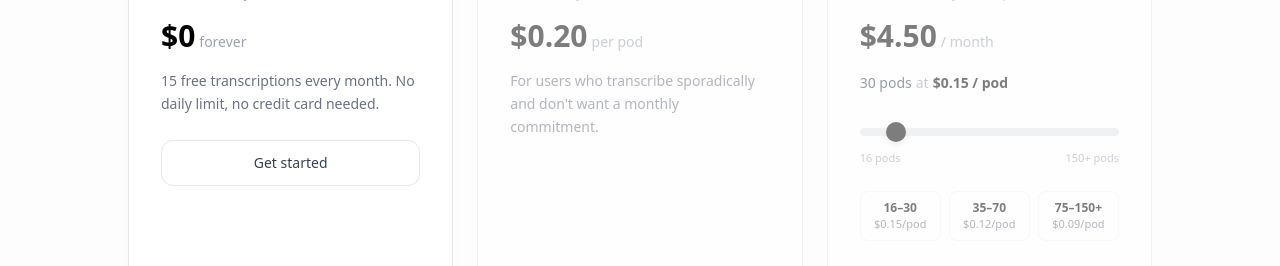
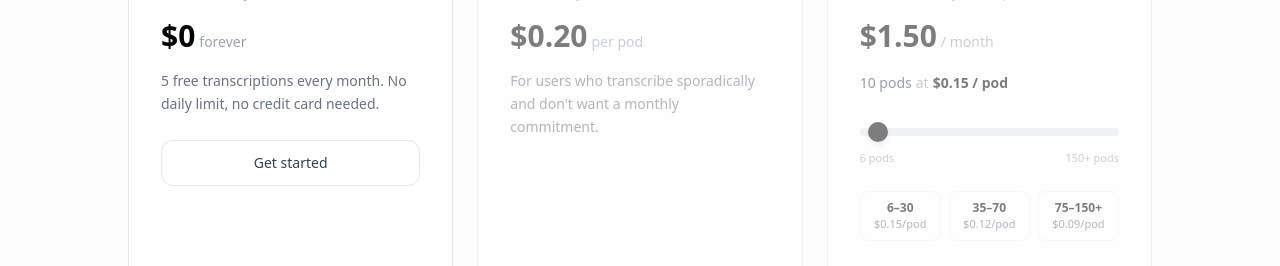
Before and after one commit to AlexGuri99/spotify-transcriptor, a Next.js app: page /pricing in a window 1280 px wide. Shown: the part 389-655 px from the top of the page. Built offline with nearby package versions, Linux system fonts and the light colour scheme; no server answers; a web font is replaced by a local one.

Commit message:
Lower free plan to 5/month, Pro starts at 6
Adjusted all references: FREE_PODS_PER_MONTH 15→5, Pro slider min 16→6,
pricing UI text, sign-up/sign-in modals, and API error messages.

Co-Authored-By: Claude Haiku 4.5 <noreply@anthropic.com>

```diff
--- a/src/app/api/dashboard/stats/route.ts
+++ b/src/app/api/dashboard/stats/route.ts
@@ -10,7 +10,7 @@ export async function GET(_req: NextRequest) {
   }
 
   const stats = await getUsageStats(session.user.email);
-  const plan = stats.planLimit === 15 ? "free" : stats.planLimit === 999 ? "pro" : "credits";
+  const plan = stats.planLimit === 5 ? "free" : stats.planLimit === 999 ? "pro" : "credits";
 
   return NextResponse.json({
     ...stats,
--- a/src/app/api/transcribe/route.ts
+++ b/src/app/api/transcribe/route.ts
@@ -657,7 +657,7 @@ export async function POST(req: NextRequest): Promise<Response> {
       {
         type: "sign_up_required",
         error: "Sign up for free to transcribe this episode.",
-        detail: "No credit card needed. You get 15 free transcriptions every month.",
+        detail: "No credit card needed. You get 5 free transcriptions every month.",
       },
       { status: 401 }
     );
--- a/src/app/pricing/page.tsx
+++ b/src/app/pricing/page.tsx
@@ -29,7 +29,7 @@ function getProTier(pods: number): { pricePerPod: number; label: string } {
 export default function PricingPage() {
   const { data: session } = useSession();
   const [showSignIn, setShowSignIn] = useState(false);
-  const [proPods, setProPods] = useState(30);
+  const [proPods, setProPods] = useState(10);
   const tier = getProTier(proPods);
   const proTotal = (proPods * tier.pricePerPod).toFixed(2);
 
@@ -37,7 +37,7 @@ export default function PricingPage() {
   function handleSliderChange(e: React.ChangeEvent<HTMLInputElement>) {
     const raw = Number(e.target.value);
     let snapped = Math.round(raw / 5) * 5;
-    if (snapped < 16) snapped = 16;
+    if (snapped < 6) snapped = 6;
     setProPods(snapped);
   }
 
@@ -94,7 +94,7 @@ export default function PricingPage() {
             </div>
 
             <p className="font-sans text-sm text-gray-500 mb-6 leading-relaxed">
-              15 free transcriptions every month. No daily limit, no credit card needed.
+              5 free transcriptions every month. No daily limit, no credit card needed.
             </p>
 
 
@@ -161,7 +161,7 @@ export default function PricingPage() {
             <div className="mb-6">
               <input
                 type="range"
-                min="16"
+                min="6"
                 max="150"
                 step="5"
                 value={proPods}
@@ -169,7 +169,7 @@ export default function PricingPage() {
                 className="w-full accent-black h-2 rounded-full appearance-none cursor-pointer bg-gray-200 [&::-webkit-slider-thumb]:appearance-none [&::-webkit-slider-thumb]:h-5 [&::-webkit-slider-thumb]:w-5 [&::-webkit-slider-thumb]:rounded-full [&::-webkit-slider-thumb]:bg-black [&::-webkit-slider-thumb]:shadow-md"
               />
               <div className="flex justify-between mt-2">
-                <span className="font-sans text-[11px] text-gray-400">16 pods</span>
+                <span className="font-sans text-[11px] text-gray-400">6 pods</span>
                 <span className="font-sans text-[11px] text-gray-400">150+ pods</span>
               </div>
             </div>
@@ -177,7 +177,7 @@ export default function PricingPage() {
             {/* Tier indicators */}
             <div className="grid grid-cols-3 gap-2 mb-6">
               <div className="rounded-lg border border-gray-100 px-3 py-2 text-center">
-                <p className="font-sans text-xs font-semibold text-black">16–30</p>
+                <p className="font-sans text-xs font-semibold text-black">6–30</p>
                 <p className="font-sans text-[11px] text-gray-500">$0.15/pod</p>
               </div>
               <div className="rounded-lg border border-gray-100 px-3 py-2 text-center">
--- a/src/components/sign-in-modal.tsx
+++ b/src/components/sign-in-modal.tsx
@@ -123,7 +123,7 @@ export default function SignInModal({ open, onClose, defaultMode = "signin", onS
         </div>
         {mode === "signup" && (
           <p className="font-sans text-sm text-gray-500 mb-6 leading-relaxed">
-            No credit card needed. You get <strong>15 free transcriptions</strong> every month.
+            No credit card needed. You get <strong>5 free transcriptions</strong> every month.
           </p>
         )}
 
--- a/src/components/sign-up-prompt.tsx
+++ b/src/components/sign-up-prompt.tsx
@@ -31,7 +31,7 @@ export default function SignUpPrompt({ open, onContinue, onDismiss }: SignUpProm
 
         <div className="bg-gray-50 rounded-2xl px-5 py-4 mb-7 mx-auto inline-block">
           <p className="font-sans text-sm text-gray-600">
-            <span className="font-semibold text-black">15 free transcriptions</span> every month.
+            <span className="font-semibold text-black">5 free transcriptions</span> every month.
             No credit card. No commitment.
           </p>
         </div>
--- a/src/lib/usage-tracker.ts
+++ b/src/lib/usage-tracker.ts
@@ -29,7 +29,7 @@ export interface UserData {
 /* Constants                                                          */
 /* ------------------------------------------------------------------ */
 
-const FREE_PODS_PER_MONTH = 15;
+const FREE_PODS_PER_MONTH = 5;
 
 const TEABLE_BASE_URL: string | undefined = process.env.TEABLE_BASE_URL;
 const TEABLE_API_KEY: string | undefined = process.env.TEABLE_API_KEY;
```
